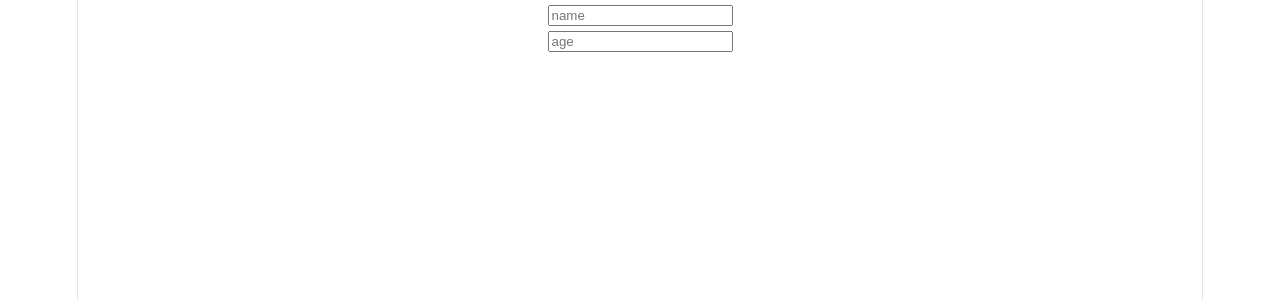
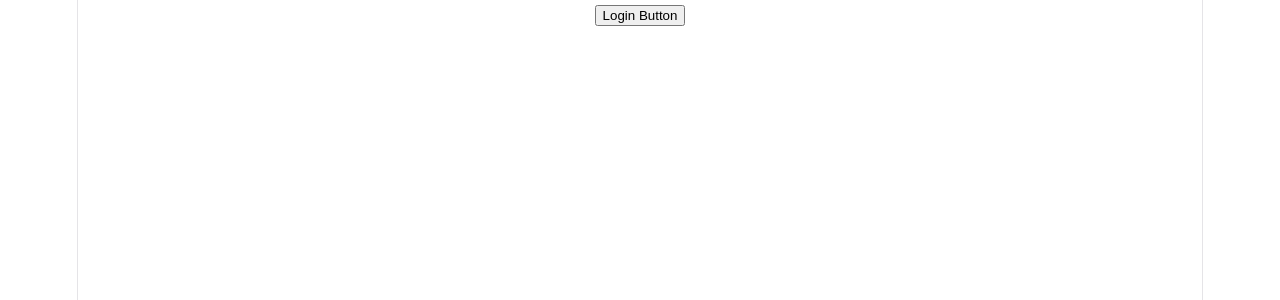
Before and after one commit to isha661/forntend-react-framework, a React (Vite) app in the folder my-react-app/: page / in a window 1280 px wide. Shown: the top 300 px of the page. Built offline with nearby package versions, Linux system fonts and the light colour scheme.

Commit message:
button using useState and condition

```diff
--- /dev/null
+++ b/my-react-app/src/conditional.jsx
@@ -0,0 +1,42 @@
+import { useState } from "react";
+
+// function Condition(){
+
+//     const [age, setAge] = useState("");
+
+//     function handleAge(e){
+//         setAge(e.target.value)
+//     }
+
+//     return(
+//         <div>
+//             <input type="number" placeholder="your age" onChange={handleAge}/>
+//             {/* ternary operator : condition ? trueValue : falseValue*/}
+
+//             {age !== "" &&
+//              ( age >= 18 ? <h1>Adult</h1> : <h1>Minor</h1>)
+//             }
+//         </div>
+//     );
+// }
+// export default Condition;
+
+
+
+// creating buttion with useSatet condition , display
+function Condition(){
+    // initially it is false
+    const [login, setLogin] = useState(false);
+
+    function isLogin(){
+      setLogin(true);
+    }
+
+    return(
+        <div>
+            <button onClick={isLogin}> Login Button </button>
+            {login && <h1> Welcome Isha</h1>}
+        </div>
+    );
+}
+export default Condition;
--- a/my-react-app/src/main.jsx
+++ b/my-react-app/src/main.jsx
@@ -1,13 +1,14 @@
 import { StrictMode } from 'react'
 import { createRoot } from 'react-dom/client'
 import './index.css'
+import Condition from './conditional'
 // import App from './App.jsx'
-import State from './inputField.jsx'
+// import State from './inputField.jsx'
 
 createRoot(document.getElementById('root')).render(
   <StrictMode>
-
-    <State/>
+    <Condition/>
+    {/* <State/> */}
   </StrictMode>,
 )
 
```
Also changed, not shown: my-react-app/src/inputField.jsx (+28 -0 lines).
